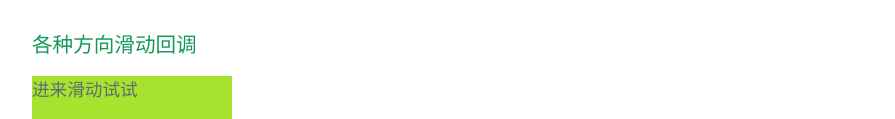
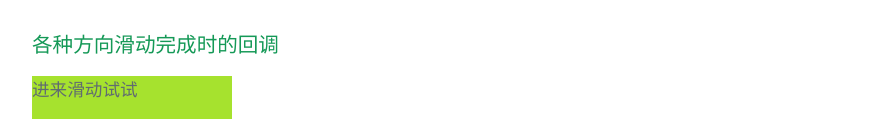
Before and after one commit to MeCKodo/eTouch, a plain HTML site: page index.html in a window 1280 px wide. Shown: the part 2129-2248 px from the top of the page, without its empty margins (192-1087 px from the left). Drawn offline with nearby package versions, Linux system fonts and the light colour scheme.

Commit message:
修改了事例demo

```diff
--- a/index.html
+++ b/index.html
@@ -100,7 +100,7 @@ etouch("#body",".list li span",function(e,type) {
 		<ul class="list">
 			<li><span>我是span</span></li>
 		</ul>
-		<h3>各种方向滑动回调</h3>
+		<h3>各种方向滑动完成时的回调</h3>
 		<div id="pox">进来滑动试试</div>
 <pre class="language-javascript">
 	<code>
```
